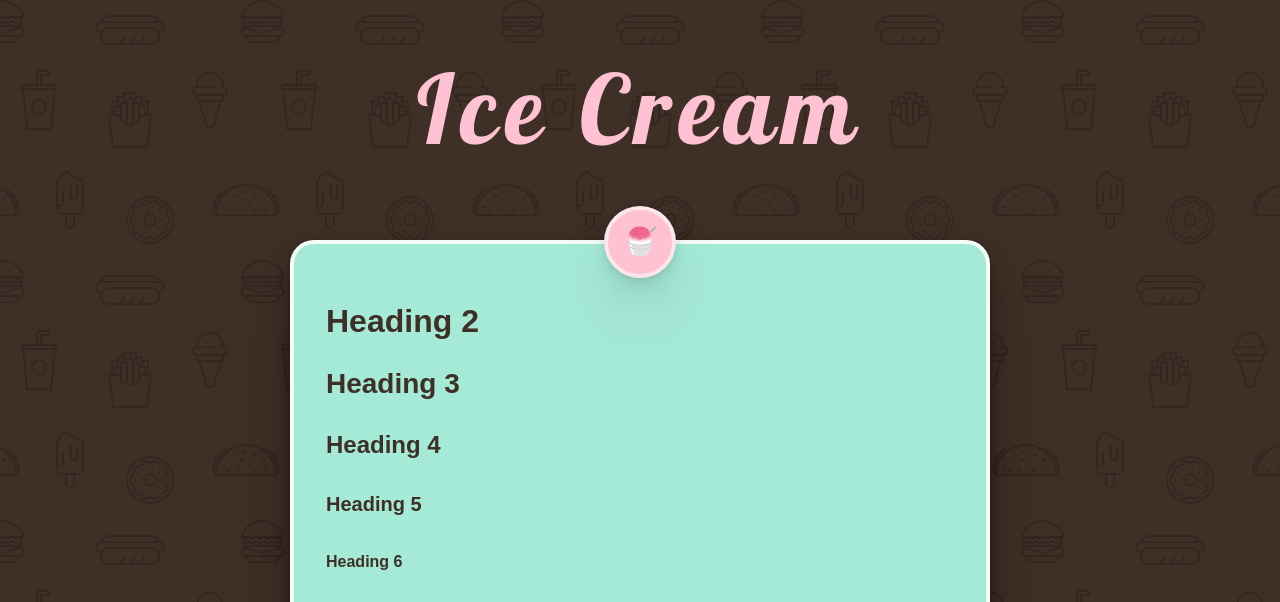
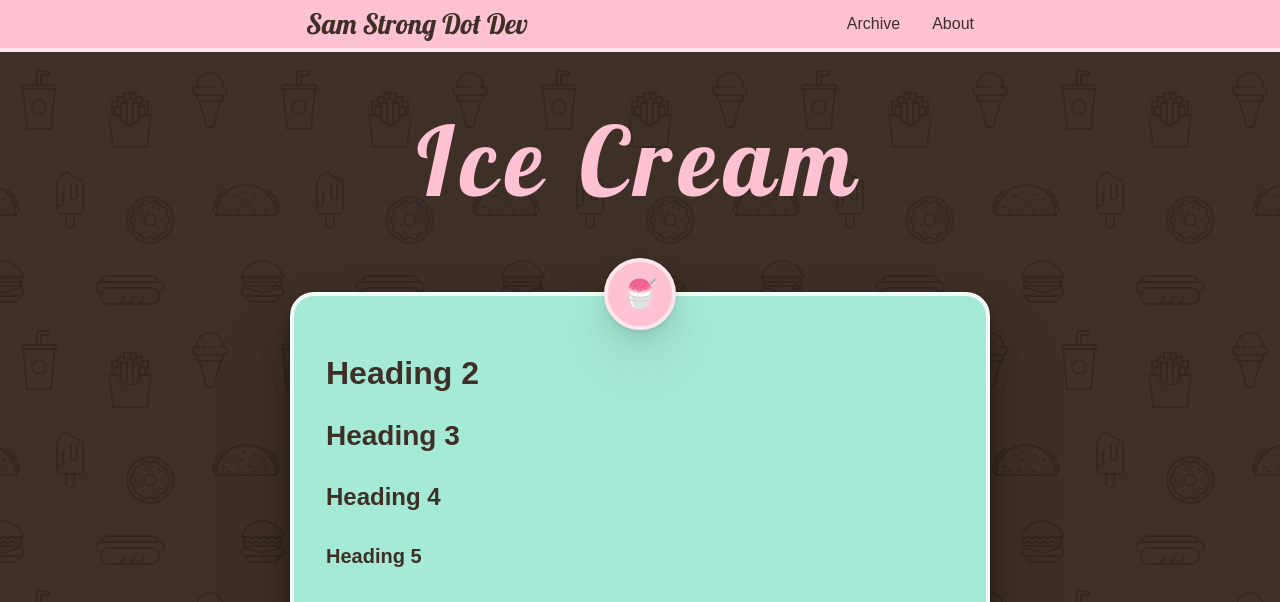
Before and after one commit to RapidOwl/ice-cream, a plain HTML site: page index.html in a window 1280 px wide. Shown: the top 602 px of the page. Drawn offline with Linux system fonts and the light colour scheme.

Commit message:
Header and footer styles.

```diff
--- a/index.html
+++ b/index.html
@@ -7,6 +7,15 @@
 		<link rel="stylesheet" href="style.css" />
 	</head>
 	<body>
+		<header>
+			<nav>
+				<ul>
+					<li><a href="">Sam Strong Dot Dev</a></li>
+					<li><a href="">Archive</a></li>
+					<li><a href="">About</a></li>
+				</ul>
+			</nav>
+		</header>
 		<main>
 			<h1>Ice Cream</h1>
 			<section>
@@ -63,5 +72,8 @@
 				</p>
 			</section>
 		</main>
+		<footer>
+			<a href="http://twitter.com/rapidowl" target="_blank">Find me on Twitter</a>
+		</footer>
 	</body>
 </html>
--- a/style.css
+++ b/style.css
@@ -24,6 +24,51 @@ body {
 	color: var(--darker-chocolate-brown);
 	margin: 0;
 	padding: 0;
+}
+
+header {
+	background: var(--raspberry-pink);
+	border-bottom: 4px solid var(--raspberry-pink-highlight);
+}
+
+footer {
+	background: var(--raspberry-pink);
+	border-top: 4px solid var(--raspberry-pink-highlight);
+	text-align: center;
+}
+
+header ul {
+	display: flex;
+	flex-direction: row;
+	justify-content: left;
+	max-width: 700px;
+	margin: 0 auto;
+}
+
+header li {
+	list-style: none;
+}
+
+header li:first-child {
+	margin-right: auto;
+	font-family: 'Lobster', cursive;
+	font-size: 1.75rem;
+}
+
+header a,
+footer a {
+	display: inline-block;
+	text-decoration: none;
+	padding: 0 16px;
+	line-height: 48px;
+	color: var(--chocolate-brown);
+	transition: all 0.25s ease-in-out;
+}
+
+header a:hover,
+footer a:hover {
+	background: var(--mint-green);
+	transition: all 0.25s ease-in-out;
 }
 
 main {
@@ -61,18 +106,23 @@ h6 {
 	font-size: 1rem;
 }
 
+ul {
+	margin: 0;
+	padding: 0;
+}
+
 p {
 	/* Creates a new stacking context to allow the a::before to work */
 	position: relative;
 	z-index: 1;
 }
 
-a {
+p a {
 	position: relative;
 	color: var(--chocolate-brown);
 }
 
-a::before {
+p a::before {
 	position: absolute;
 	content: '';
 	width: calc(100% + 4px);
@@ -88,7 +138,7 @@ a::before {
 	transition: all 0.25s linear;
 }
 
-a:hover::before {
+p a:hover::before {
 	opacity: 1;
 	transition: all 0.25s linear;
 }
```
